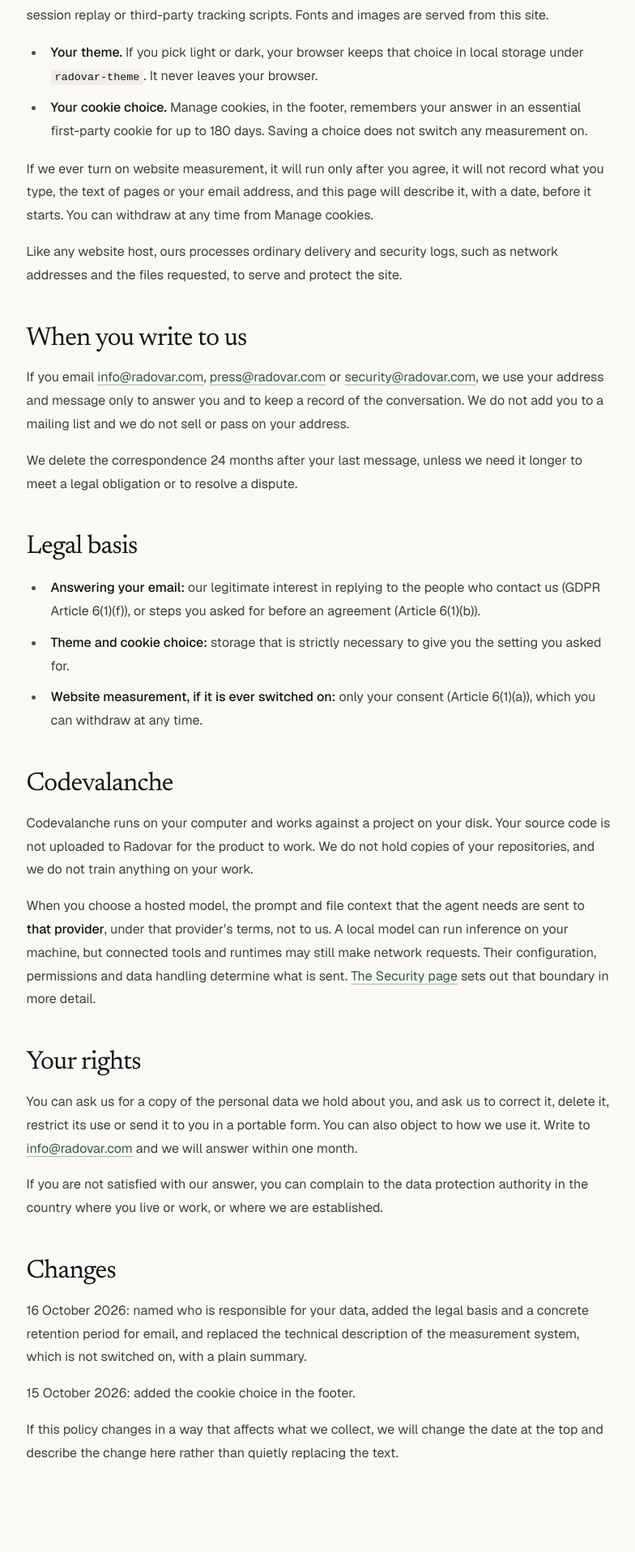
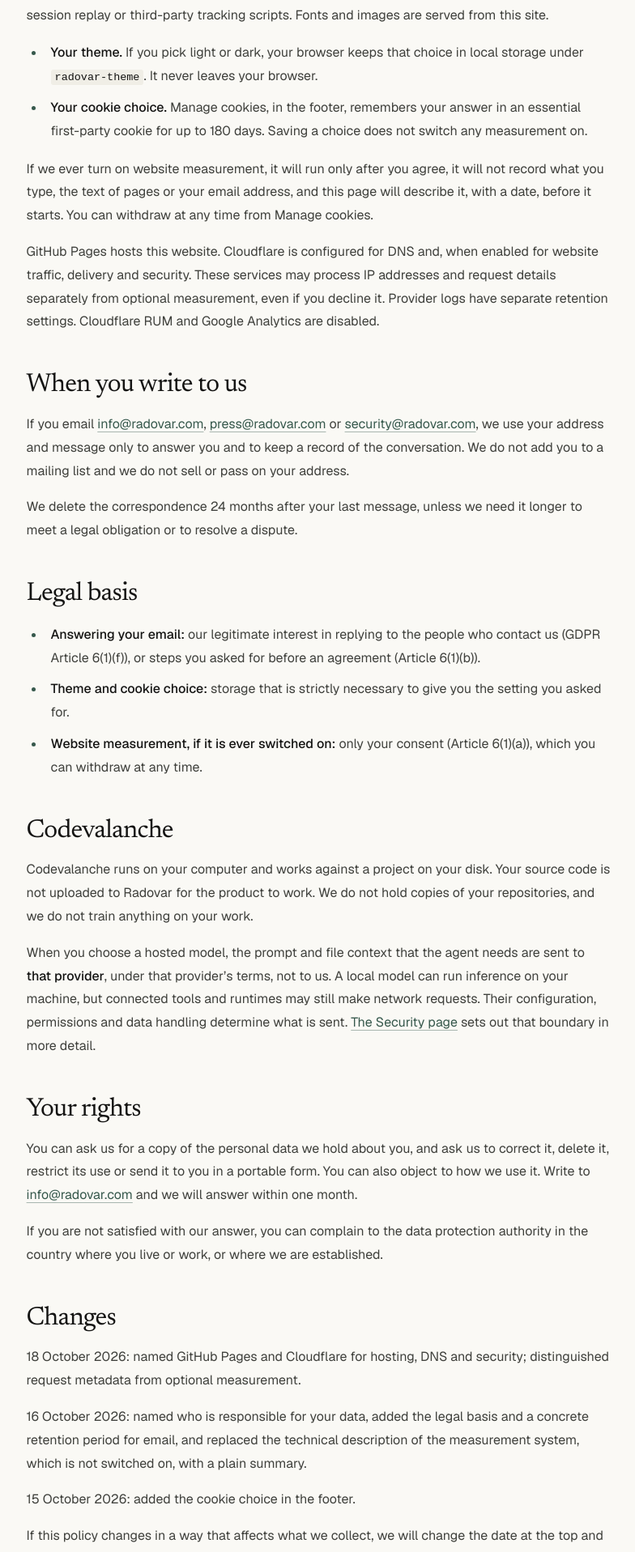
Before and after one commit to Radovar-com/radovar-site, a Next.js app: page /privacy in a window 1280 px wide. Shown: the part 871-2788 px from the top of the page at 81% size, without its empty margins (360-1144 px from the left). Built offline with nearby package versions, Linux system fonts and the light colour scheme.

Commit message:
docs(privacy): clarify hosting and security request metadata

```diff
--- a/app/privacy/page.tsx
+++ b/app/privacy/page.tsx
@@ -20,7 +20,7 @@
       kicker="Privacy"
       title="How Radovar handles your information."
       intro="Who is responsible for your data, what this website stores, how long we keep your email, and what Codevalanche sends to the providers you choose."
-      updated="16 October 2026"
+      updated="18 October 2026"
     >
       <PageSchema {...page} />
       <h2>Who is responsible</h2>
@@ -55,8 +55,11 @@
         Manage cookies.
       </p>
       <p>
-        Like any website host, ours processes ordinary delivery and security logs, such as
-        network addresses and the files requested, to serve and protect the site.
+        GitHub Pages hosts this website. Cloudflare is configured for DNS and, when
+        enabled for website traffic, delivery and security. These services may process
+        IP addresses and request details separately from optional measurement, even if
+        you decline it. Provider logs have separate retention settings. Cloudflare RUM
+        and Google Analytics are disabled.
       </p>
 
       <h2>When you write to us</h2>
@@ -118,6 +121,10 @@
 
       <h2>Changes</h2>
       <p>
+        18 October 2026: named GitHub Pages and Cloudflare for hosting, DNS and security;
+        distinguished request metadata from optional measurement.
+      </p>
+      <p>
         16 October 2026: named who is responsible for your data, added the legal basis and
         a concrete retention period for email, and replaced the technical description of
         the measurement system, which is not switched on, with a plain summary.
```
